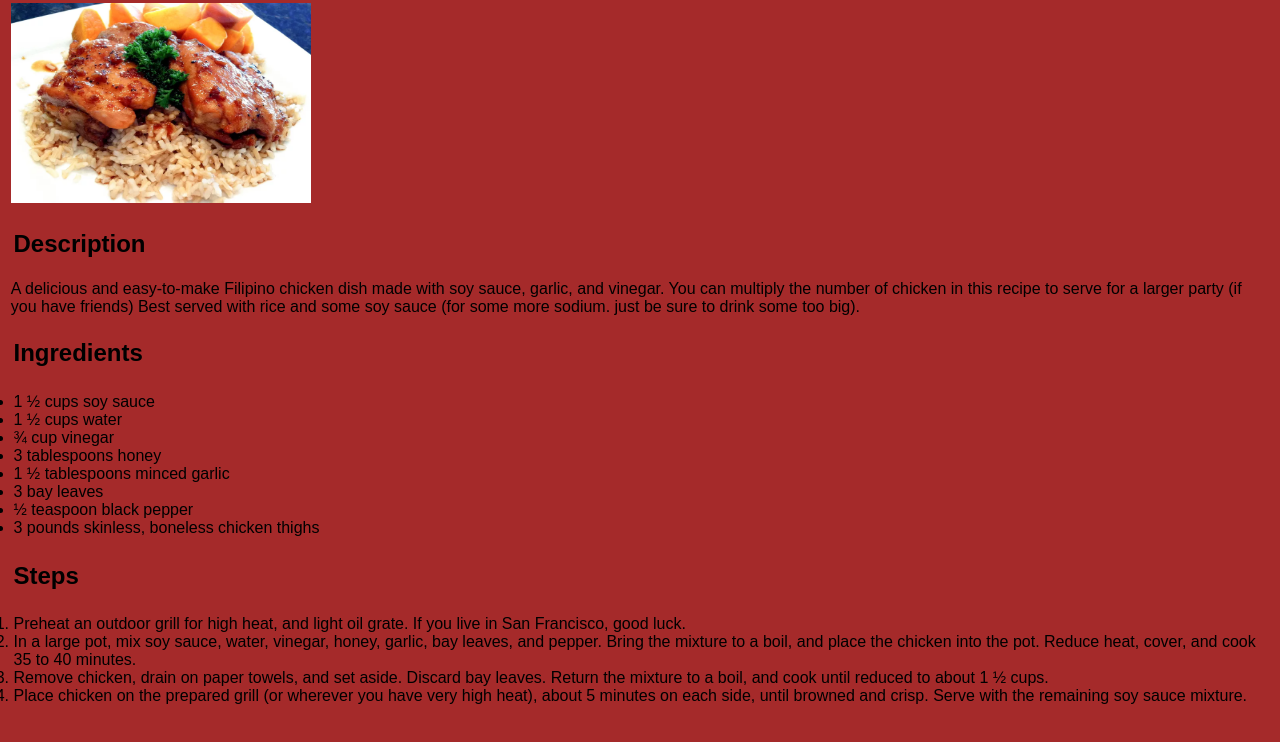
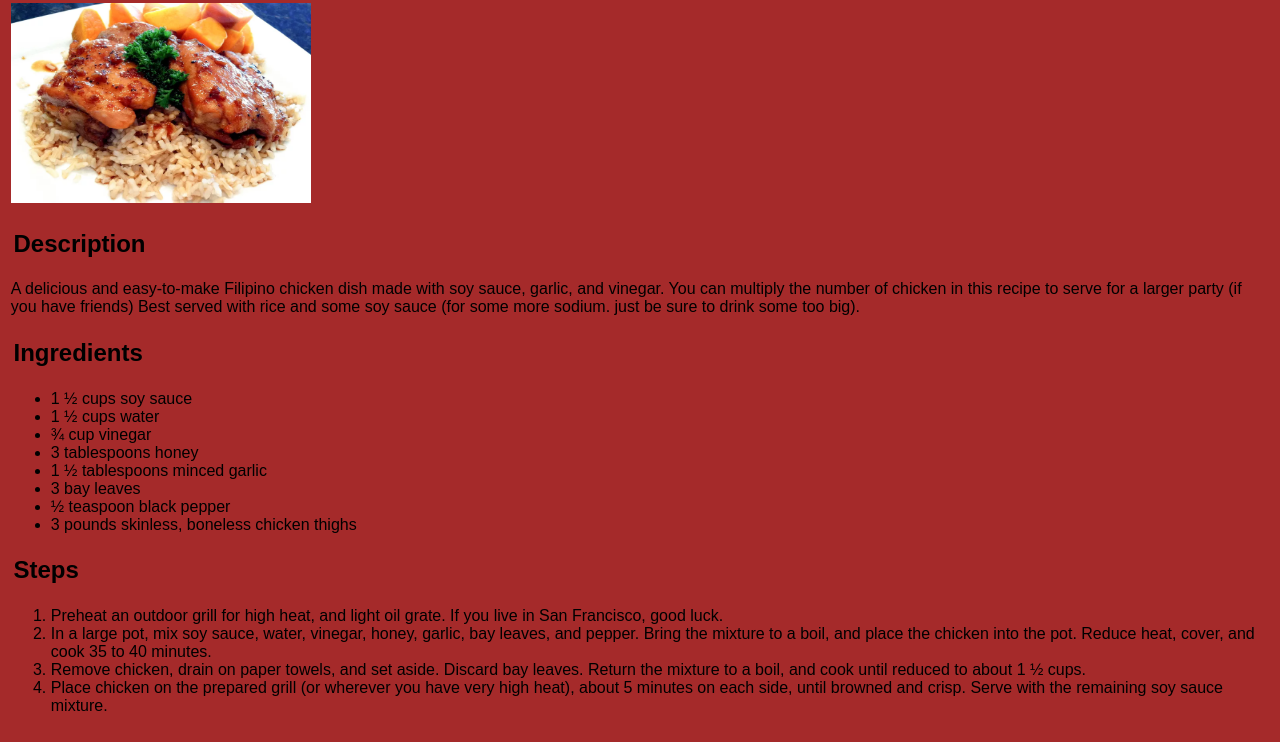
Before and after one commit to iamlistless/odin-recipes, a plain HTML site: page recipes/grilled-chicken-adobo.html in a window 1280 px wide. Shown: the part 93-835 px from the top of the page. Drawn offline with Linux system fonts and the light colour scheme.

Commit message:
Fix title and list issues in both webpages

```diff
--- a/recipes/grilled-chicken-adobo.html
+++ b/recipes/grilled-chicken-adobo.html
@@ -17,7 +17,7 @@
 
         <h2 class="grilled-chicken-adobo h2">Ingredients</h2>
 
-        <ul class="grilled-chicken-adobo ul">
+        <ul>
             <li>1 &half; cups soy sauce</li>
             <li>1 &half; cups water</li>
             <li>&frac34; cup vinegar</li>
@@ -30,7 +30,7 @@
 
         <h2 class="grilled-chicken-adobo h2">Steps</h2>
 
-        <ol class="grilled-chicken-adobo ol">
+        <ol>
             <li>Preheat an outdoor grill for high heat, and light oil grate. If you live in San Francisco, good luck.</li>
             <li>In a large pot, mix soy sauce, water, vinegar, honey, garlic, bay leaves, and pepper. Bring the mixture to a boil, and place the chicken into the pot. Reduce heat, cover, and cook 35 to 40 minutes.</li>
             <li>Remove chicken, drain on paper towels, and set aside. Discard bay leaves. Return the mixture to a boil, and cook until reduced to about 1 &half; cups.</li>
```
Also changed, not shown: recipes/spicy-korean-noodle-soup.html (+1 -1 lines).
